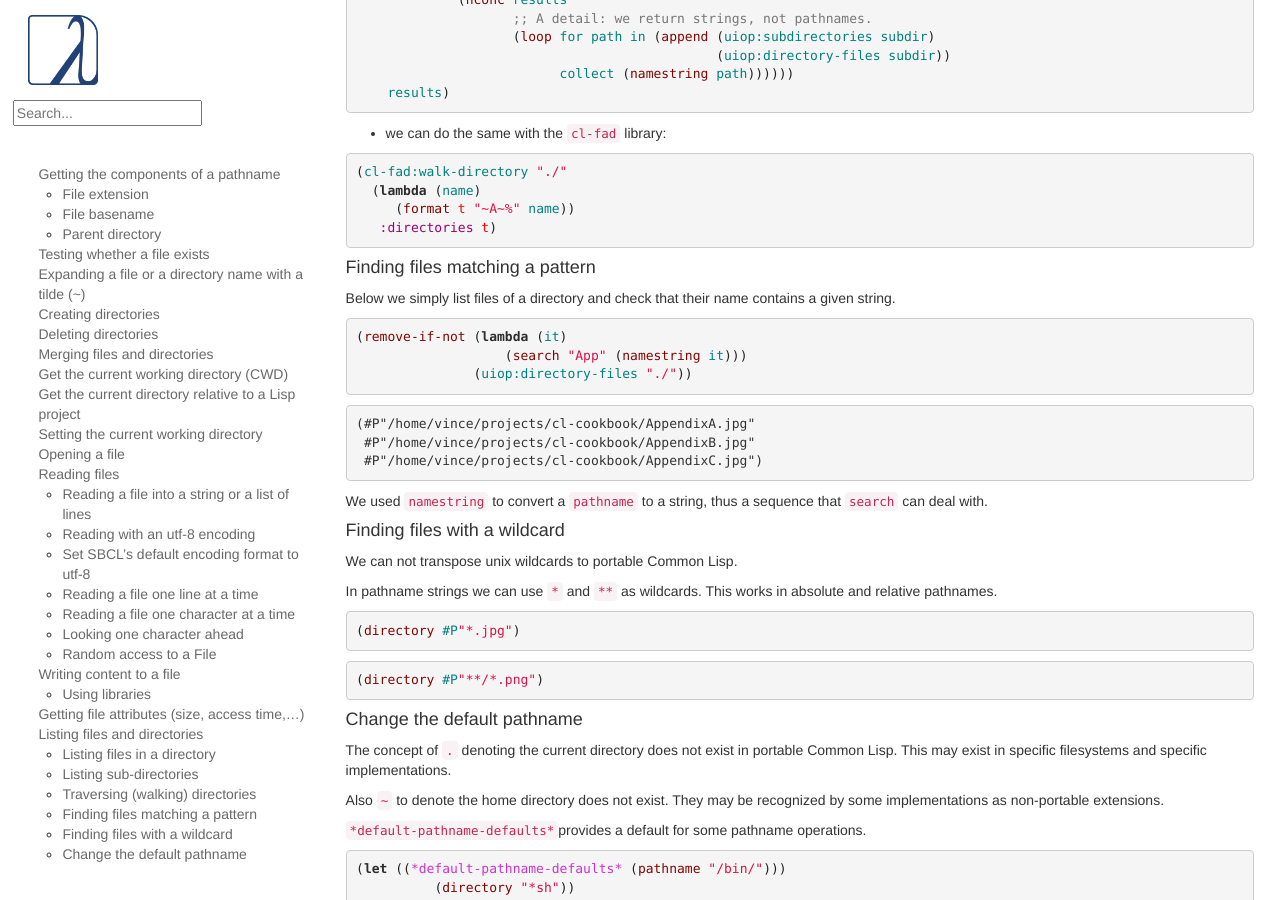
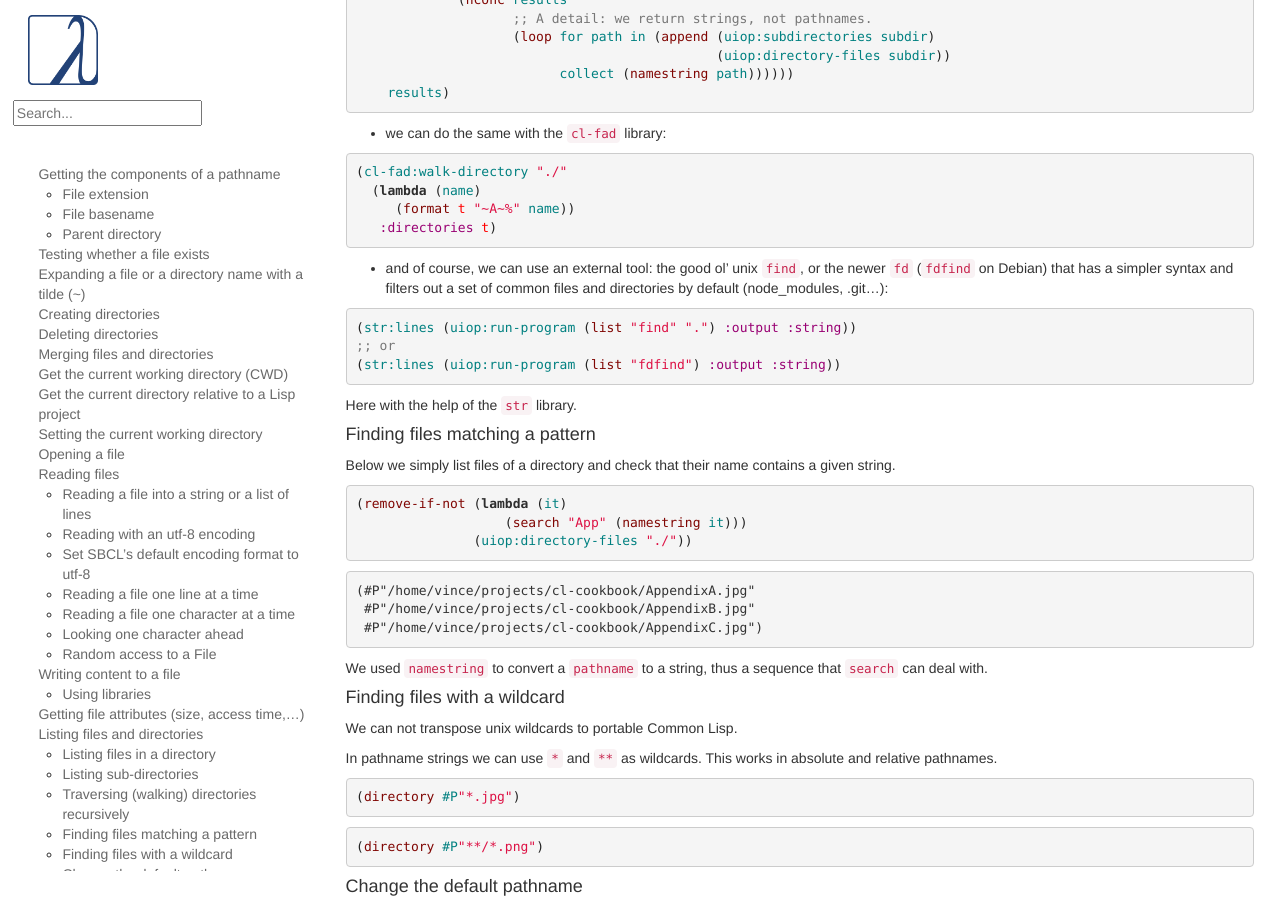
Before and after one commit to LispCookbook/cl-cookbook, a Jekyll site: the page built from files.md, in a window 1280 px wide and 900 px high, scrolled down 9441 px. Built offline with Jekyll 4.4.1, drawn with Linux system fonts in a browser that asks for light colours; some of the changed text lies outside the part shown.

Commit message:
recursively find files: with find or fdfind

````diff
--- a/files.md
+++ b/files.md
@@ -617,7 +617,7 @@ Returns a list of pathnames:
  #P"/home/vince/projects/cl-cookbook/assets/")
 ```
 
-#### Traversing (walking) directories
+#### Traversing (walking) directories recursively
 
 See `uiop/filesystem:collect-sub*directories`. It takes as arguments:
 
@@ -674,6 +674,16 @@ Examples:
      (format t "~A~%" name))
    :directories t)
 ~~~
+
+- and of course, we can use an external tool: the good ol' unix `find`, or the newer `fd` (`fdfind` on Debian) that has a simpler syntax and filters out a set of common files and directories by default (node_modules, .git…):
+
+~~~lisp
+(str:lines (uiop:run-program (list "find" ".") :output :string))
+;; or
+(str:lines (uiop:run-program (list "fdfind") :output :string))
+~~~
+
+Here with the help of the `str` library.
 
 
 #### Finding files matching a pattern
````
